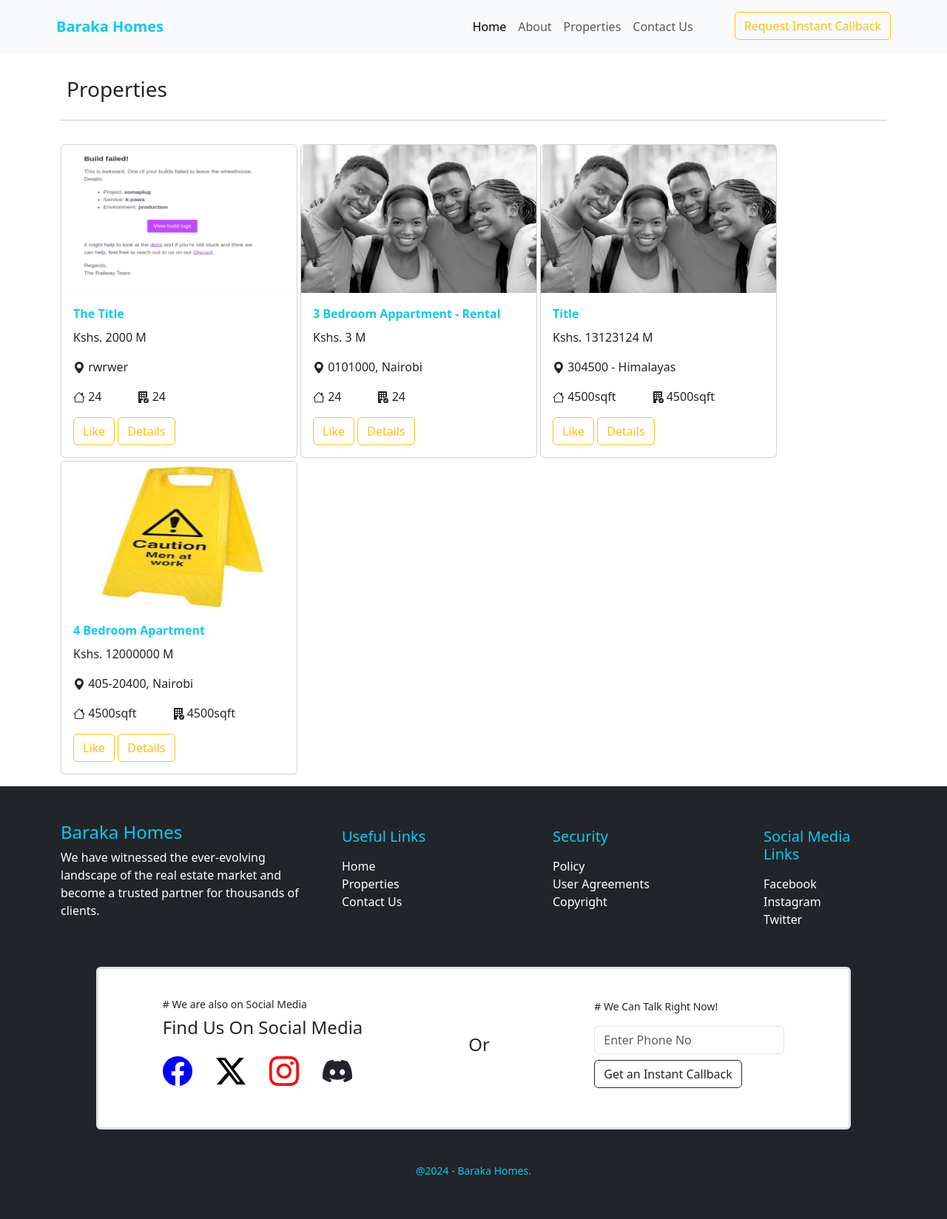
After one commit to Kiprotich-Code/RealEstateDjangoApp, a Django app: page /props/ in a window 1280 px wide. The commit adds this page. Shown: the whole page at 74% size. Run offline with Django 4.2, Linux system fonts and the light colour scheme; data comes from the database, SQL or seed files in the repository; some libraries are stand-ins or nearby versions.

```diff
--- a/RealEstate/settings.py
+++ b/RealEstate/settings.py
@@ -26,9 +26,9 @@ INSTALLED_APPS = [
     'django.contrib.sessions',
     'django.contrib.messages',
     'django.contrib.staticfiles',
+    'main.apps.MainConfig',
 
     # INSTALLED_APPS
-    'main',
     'realtor',
     'crispy_forms',
     'crispy_bootstrap5',
--- a/main/urls.py
+++ b/main/urls.py
@@ -3,4 +3,8 @@ from . import views
 
 urlpatterns = [
     path('', views.base, name="base"),
+
+    # Cbvs
+    path('props/', views.PropertyListView.as_view(), name='props'),
+    path('prop_details/<pk>', views.PropertyDetailView.as_view(), name='prop_details'),
 ]
--- a/main/views.py
+++ b/main/views.py
@@ -1,5 +1,19 @@
 from django.shortcuts import render
+from realtor.models import Properties
+from django.views.generic import ListView, DetailView
 
 # Create your views here.
 def base(request):
     return render(request, 'base.html')
+
+
+class PropertyListView(ListView):
+    context_object_name = 'properties'
+    model = Properties
+    template_name = 'main/prop.html'
+
+
+class PropertyDetailView(DetailView):
+    context_object_name = 'property'
+    model = Properties
+    template_name = 'main/prop_details.html'
--- a/templates/base.html
+++ b/templates/base.html
@@ -13,6 +13,7 @@
 </head>
 
 <body>
+  {% block content %}
   <div class="header">
     <!-- nav  -->
     <nav class="navbar navbar-expand-lg bg-light p-3 fixed-top">
@@ -34,7 +35,7 @@
               <a class="nav-link" href="#explore">Explore</a>
             </li>
             <li class="nav-item">
-              <a class="nav-link" href="./properties.html">Properties</a>
+              <a class="nav-link" href="{% url 'props'%}">Properties</a>
             </li>
             <li class="nav-item">
               <a class="nav-link" href="#contact">Contact Us</a>
@@ -500,7 +501,7 @@
             <p class="description">We had the pleasure of working with Baraka Homes in our search for the perfect
               property in Nairobi, and we couldn't be more impressed with their professionalism and expertise. </p>
           </div>
-          <div class="author"><img class="rounded-circle" src="{% static 'images/img.jpg">
+          <div class="author"><img class="rounded-circle" src="{% static 'images/img.jpg' %}">
             <h5 class="name">Ben Njunguna</h5>
             <p class="title">CEO of Company Inc.</p>
           </div>
@@ -510,7 +511,7 @@
             <p class="description">Thanks to Baraka Homes, we found the perfect home for our family, and we couldn't be
               happier with the outcome.</p>
           </div>
-          <div class="author"><img class="rounded-circle" src="{% static 'images/img.jpg">
+          <div class="author"><img class="rounded-circle" src="{% static 'images/img.jpg' %}">
             <h5 class="name">Martin Ole Sapit</h5>
             <p class="title">Manager of Barclays Bank.</p>
           </div>
@@ -521,7 +522,7 @@
               to understand our preferences and priorities, ensuring that we found a home that met all our criteria.
             </p>
           </div>
-          <div class="author"><img class="rounded-circle" src="{% static 'images/img.jpg">
+          <div class="author"><img class="rounded-circle" src="{% static 'images/img.jpg' %}">
             <h5 class="name">Emily Mwongeli</h5>
             <p class="title">Owner of Creative Ltd.</p>
           </div>
@@ -621,6 +622,8 @@
       </div>
   </footer>
 
+  {% endblock %}
+
   <script src="https://cdnjs.cloudflare.com/ajax/libs/jquery/3.2.1/jquery.min.js"></script>
   <script src="https://cdn.jsdelivr.net/npm/bootstrap@5.3.3/dist/js/bootstrap.bundle.min.js"
     integrity="sha384-YvpcrYf0tY3lHB60NNkmXc5s9fDVZLESaAA55NDzOxhy9GkcIdslK1eN7N6jIeHz"
--- /dev/null
+++ b/templates/main/prop.html
@@ -0,0 +1,180 @@
+{% extends '../base.html' %}
+
+{% block content %}
+ <!-- nav  -->
+ <nav class="navbar navbar-expand-lg bg-light p-3 fixed-top">
+    <div class="container-fluid">
+        <a class="navbar-brand px-md-5 text-info fw-bold" id="brand" href="#">Baraka Homes</a>
+        <button class="navbar-toggler" type="button" data-bs-toggle="collapse"
+            data-bs-target="#navbarSupportedContent" aria-controls="navbarSupportedContent" aria-expanded="false"
+            aria-label="Toggle navigation">
+            <span class="navbar-toggler-icon"></span>
+        </button>
+        <div class="collapse navbar-collapse" id="navbarSupportedContent">
+            <ul class="navbar-nav me-auto mb-2 mb-lg-0 d-md-flex justify-content-end w-100">
+                <li class="nav-item">
+                    <a class="nav-link active" aria-current="page" href="{% url 'base' %}">Home</a>
+                </li>
+                <li class="nav-item">
+                    <a class="nav-link" href="{% url 'base' %}">About</a>
+                </li>
+                <li class="nav-item">
+                    <a class="nav-link" href="{% url 'props' %}">Properties</a>
+                </li>
+                <li class="nav-item">
+                    <a class="nav-link" href="#contact">Contact Us</a>
+                </li>
+                <li class="nav-item mx-md-5">
+                    <a class="btn btn-outline-warning rounded" href="#callback">Request Instant Callback</a>
+                </li>
+        </div>
+    </div>
+</nav>
+
+{% block property %}
+<!-- properties  -->
+<div class="container">
+    <div class="mt-5 pt-5">
+        <h3 class="p-2">Properties</h3>
+    </div>
+    <hr>
+    <!-- portfolio  -->
+    <div class="py-3">
+        <div class="d-flex gap-1 flex-wrap flex-column flex-md-row">
+            {% for property in properties %}
+            <div class="card" style="width: 20rem;">
+                <img src="{{property.images.url}}" class="card-img-top" alt="..." style="width: 100%; height: 200px;">
+                <div class="card-body">
+                    <p class="card-title fw-bold text-info">{{property.title}}</p>
+                    <p>Kshs. {{property.price}} M</p>
+                    <p class="fw-lighter">
+                        <svg xmlns="http://www.w3.org/2000/svg" width="16" height="16" fill="currentColor"
+                            class="bi bi-geo-alt-fill" viewBox="0 0 16 16">
+                            <path
+                                d="M8 16s6-5.686 6-10A6 6 0 0 0 2 6c0 4.314 6 10 6 10m0-7a3 3 0 1 1 0-6 3 3 0 0 1 0 6" />
+                        </svg>
+                        {{property.address}}
+                    </p>
+                    <span class="d-flex gap-5 flex-wrap">
+                        <p class="">
+                            <svg xmlns="http://www.w3.org/2000/svg" width="16" height="16" fill="currentColor"
+                                class="bi bi-house" viewBox="0 0 16 16">
+                                <path
+                                    d="M8.707 1.5a1 1 0 0 0-1.414 0L.646 8.146a.5.5 0 0 0 .708.708L2 8.207V13.5A1.5 1.5 0 0 0 3.5 15h9a1.5 1.5 0 0 0 1.5-1.5V8.207l.646.647a.5.5 0 0 0 .708-.708L13 5.793V2.5a.5.5 0 0 0-.5-.5h-1a.5.5 0 0 0-.5.5v1.293zM13 7.207V13.5a.5.5 0 0 1-.5.5h-9a.5.5 0 0 1-.5-.5V7.207l5-5z" />
+                            </svg>
+                            {{property.size}}
+                        </p>
+                        <p class="">
+                            <svg xmlns="http://www.w3.org/2000/svg" width="16" height="16" fill="currentColor"
+                                class="bi bi-building-fill-check" viewBox="0 0 16 16">
+                                <path
+                                    d="M12.5 16a3.5 3.5 0 1 0 0-7 3.5 3.5 0 0 0 0 7m1.679-4.493-1.335 2.226a.75.75 0 0 1-1.174.144l-.774-.773a.5.5 0 0 1 .708-.708l.547.548 1.17-1.951a.5.5 0 1 1 .858.514" />
+                                <path
+                                    d="M2 1a1 1 0 0 1 1-1h10a1 1 0 0 1 1 1v7.256A4.5 4.5 0 0 0 12.5 8a4.5 4.5 0 0 0-3.59 1.787A.5.5 0 0 0 9 9.5v-1a.5.5 0 0 0-.5-.5h-1a.5.5 0 0 0-.5.5v1a.5.5 0 0 0 .5.5h1a.5.5 0 0 0 .39-.187A4.5 4.5 0 0 0 8.027 12H6.5a.5.5 0 0 0-.5.5V16H3a1 1 0 0 1-1-1zm2 1.5v1a.5.5 0 0 0 .5.5h1a.5.5 0 0 0 .5-.5v-1a.5.5 0 0 0-.5-.5h-1a.5.5 0 0 0-.5.5m3 0v1a.5.5 0 0 0 .5.5h1a.5.5 0 0 0 .5-.5v-1a.5.5 0 0 0-.5-.5h-1a.5.5 0 0 0-.5.5m3.5-.5a.5.5 0 0 0-.5.5v1a.5.5 0 0 0 .5.5h1a.5.5 0 0 0 .5-.5v-1a.5.5 0 0 0-.5-.5zM4 5.5v1a.5.5 0 0 0 .5.5h1a.5.5 0 0 0 .5-.5v-1a.5.5 0 0 0-.5-.5h-1a.5.5 0 0 0-.5.5M7.5 5a.5.5 0 0 0-.5.5v1a.5.5 0 0 0 .5.5h1a.5.5 0 0 0 .5-.5v-1a.5.5 0 0 0-.5-.5zm2.5.5v1a.5.5 0 0 0 .5.5h1a.5.5 0 0 0 .5-.5v-1a.5.5 0 0 0-.5-.5h-1a.5.5 0 0 0-.5.5M4.5 8a.5.5 0 0 0-.5.5v1a.5.5 0 0 0 .5.5h1a.5.5 0 0 0 .5-.5v-1a.5.5 0 0 0-.5-.5z" />
+                            </svg>
+                            {{property.size}}
+                        </p>
+                    </span>
+                    <button class="btn btn-outline-warning">Like</button>
+                    <a class="btn btn-outline-warning" href="{% url 'prop_details' property.id %}">Details</a>
+                </div>
+            </div>
+            {% endfor %}
+        </div>
+
+    </div>
+</div>
+{% endblock %}
+
+<!-- footer  -->
+<footer>
+    <div class="container-fluid bg-dark text-white">
+        <div class="container py-5">
+            <div class="row">
+                <div class="col-12 col-md-4">
+                    <h4 class="text-info fade-in">Baraka Homes</h4>
+                    <p class="fade-in">
+                        We have witnessed the ever-evolving landscape of the real estate market and become a trusted
+                        partner for thousands of clients.
+                    </p>
+                </div>
+                <div class="col-12 col-sm-3">
+                    <h5 class="text-info py-2">Useful Links</h5>
+                    <ul>
+                        <li><a class="text-decoration-none text-white" href="#">Home</a></li>
+                        <li><a class="text-decoration-none text-white" href="#">Properties</a></li>
+                        <li><a class="text-decoration-none text-white" href="#contact">Contact Us</a></li>
+                    </ul>
+                </div>
+                <div class="col-12 col-sm-3">
+                    <h5 class="text-info py-2">Security</h5>
+                    <ul>
+                        <li><a class="text-decoration-none text-white" href="#">Policy</a></li>
+                        <li><a class="text-decoration-none text-white" href="#">User Agreements</a></li>
+                        <li><a class="text-decoration-none text-white" href="#">Copyright</a></li>
+                    </ul>
+                </div>
+
+                <div class="col-12 col-sm-2">
+                    <h5 class="text-info py-2">Social Media Links</h5>
+                    <ul>
+                        <li><a class="text-decoration-none text-white" href="">Facebook</a></li>
+                        <li><a class="text-decoration-none text-white" href="">Instagram</a></li>
+                        <li><a class="text-decoration-none text-white" href="">Twitter</a></li>
+                    </ul>
+                </div>
+            </div>
+
+            <div class="m-3 m-md-5">
+                <div class="card border border-3 border-shadow-lg p-3 pointer">
+                    <div class="d-flex justify-content-around flex-wrap p-4">
+                        <div>
+                            <h4 class="fw-lighter small"># We are also on Social Media</h4>
+                            <h4>Find Us On Social Media</h4>
+                            <div class="d-flex gap-3 py-3">
+
+                                <svg xmlns="http://www.w3.org/2000/svg" width="40" height="40" fill="blue"
+                                    class="bi bi-facebook" viewBox="0 0 16 16">
+                                    <path
+                                        d="M16 8.049c0-4.446-3.582-8.05-8-8.05C3.58 0-.002 3.603-.002 8.05c0 4.017 2.926 7.347 6.75 7.951v-5.625h-2.03V8.05H6.75V6.275c0-2.017 1.195-3.131 3.022-3.131.876 0 1.791.157 1.791.157v1.98h-1.009c-.993 0-1.303.621-1.303 1.258v1.51h2.218l-.354 2.326H9.25V16c3.824-.604 6.75-3.934 6.75-7.951" />
+                                </svg><br>
+
+                                <svg xmlns="http://www.w3.org/2000/svg" width="40" height="40" fill="black"
+                                    class="bi bi-twitter-x" viewBox="0 0 16 16">
+                                    <path
+                                        d="M12.6.75h2.454l-5.36 6.142L16 15.25h-4.937l-3.867-5.07-4.425 5.07H.316l5.733-6.57L0 .75h5.063l3.495 4.633L12.601.75Zm-.86 13.028h1.36L4.323 2.145H2.865z" />
+                                </svg><br>
+
+                                <svg xmlns="http://www.w3.org/2000/svg" width="40" height="40" fill="red"
+                                    class="bi bi-instagram" viewBox="0 0 16 16">
+                                    <path
+                                        d="M8 0C5.829 0 5.556.01 4.703.048 3.85.088 3.269.222 2.76.42a3.9 3.9 0 0 0-1.417.923A3.9 3.9 0 0 0 .42 2.76C.222 3.268.087 3.85.048 4.7.01 5.555 0 5.827 0 8.001c0 2.172.01 2.444.048 3.297.04.852.174 1.433.372 1.942.205.526.478.972.923 1.417.444.445.89.719 1.416.923.51.198 1.09.333 1.942.372C5.555 15.99 5.827 16 8 16s2.444-.01 3.298-.048c.851-.04 1.434-.174 1.943-.372a3.9 3.9 0 0 0 1.416-.923c.445-.445.718-.891.923-1.417.197-.509.332-1.09.372-1.942C15.99 10.445 16 10.173 16 8s-.01-2.445-.048-3.299c-.04-.851-.175-1.433-.372-1.941a3.9 3.9 0 0 0-.923-1.417A3.9 3.9 0 0 0 13.24.42c-.51-.198-1.092-.333-1.943-.372C10.443.01 10.172 0 7.998 0zm-.717 1.442h.718c2.136 0 2.389.007 3.232.046.78.035 1.204.166 1.486.275.373.145.64.319.92.599s.453.546.598.92c.11.281.24.705.275 1.485.039.843.047 1.096.047 3.231s-.008 2.389-.047 3.232c-.035.78-.166 1.203-.275 1.485a2.5 2.5 0 0 1-.599.919c-.28.28-.546.453-.92.598-.28.11-.704.24-1.485.276-.843.038-1.096.047-3.232.047s-2.39-.009-3.233-.047c-.78-.036-1.203-.166-1.485-.276a2.5 2.5 0 0 1-.92-.598 2.5 2.5 0 0 1-.6-.92c-.109-.281-.24-.705-.275-1.485-.038-.843-.046-1.096-.046-3.233s.008-2.388.046-3.231c.036-.78.166-1.204.276-1.486.145-.373.319-.64.599-.92s.546-.453.92-.598c.282-.11.705-.24 1.485-.276.738-.034 1.024-.044 2.515-.045zm4.988 1.328a.96.96 0 1 0 0 1.92.96.96 0 0 0 0-1.92m-4.27 1.122a4.109 4.109 0 1 0 0 8.217 4.109 4.109 0 0 0 0-8.217m0 1.441a2.667 2.667 0 1 1 0 5.334 2.667 2.667 0 0 1 0-5.334" />
+                                </svg><br>
+
+                                <svg xmlns="http://www.w3.org/2000/svg" width="40" height="40" fill="currentColor"
+                                    class="bi bi-discord" viewBox="0 0 16 16">
+                                    <path
+                                        d="M13.545 2.907a13.2 13.2 0 0 0-3.257-1.011.05.05 0 0 0-.052.025c-.141.25-.297.577-.406.833a12.2 12.2 0 0 0-3.658 0 8 8 0 0 0-.412-.833.05.05 0 0 0-.052-.025c-1.125.194-2.22.534-3.257 1.011a.04.04 0 0 0-.021.018C.356 6.024-.213 9.047.066 12.032q.003.022.021.037a13.3 13.3 0 0 0 3.995 2.02.05.05 0 0 0 .056-.019q.463-.63.818-1.329a.05.05 0 0 0-.01-.059l-.018-.011a9 9 0 0 1-1.248-.595.05.05 0 0 1-.02-.066l.015-.019q.127-.095.248-.195a.05.05 0 0 1 .051-.007c2.619 1.196 5.454 1.196 8.041 0a.05.05 0 0 1 .053.007q.121.1.248.195a.05.05 0 0 1-.004.085 8 8 0 0 1-1.249.594.05.05 0 0 0-.03.03.05.05 0 0 0 .003.041c.24.465.515.909.817 1.329a.05.05 0 0 0 .056.019 13.2 13.2 0 0 0 4.001-2.02.05.05 0 0 0 .021-.037c.334-3.451-.559-6.449-2.366-9.106a.03.03 0 0 0-.02-.019m-8.198 7.307c-.789 0-1.438-.724-1.438-1.612s.637-1.613 1.438-1.613c.807 0 1.45.73 1.438 1.613 0 .888-.637 1.612-1.438 1.612m5.316 0c-.788 0-1.438-.724-1.438-1.612s.637-1.613 1.438-1.613c.807 0 1.451.73 1.438 1.613 0 .888-.631 1.612-1.438 1.612" />
+                                </svg><br>
+
+                            </div>
+                        </div>
+                        <h4 class="p-5"> Or </h4>
+                        <div id="callback">
+                            <p class="small fw-lighter"># We Can Talk Right Now!</p>
+                            <form action="">
+                                <input type="text" class="form-control" placeholder="Enter Phone No">
+                                <button class="btn btn-outline-dark my-2">Get an Instant Callback</button>
+                            </form>
+                        </div>
+                    </div>
+                </div>
+            </div>
+
+            <div class="text-center">
+                <h3 class="fw-lighter text-info small">@2024 - Baraka Homes.</h3>
+            </div>
+        </div>
+</footer>
+
+{% endblock %}
```
Also changed, not shown: templates/main/prop_details.html (added, +76 -0 lines), templates/properties.html (deleted).
